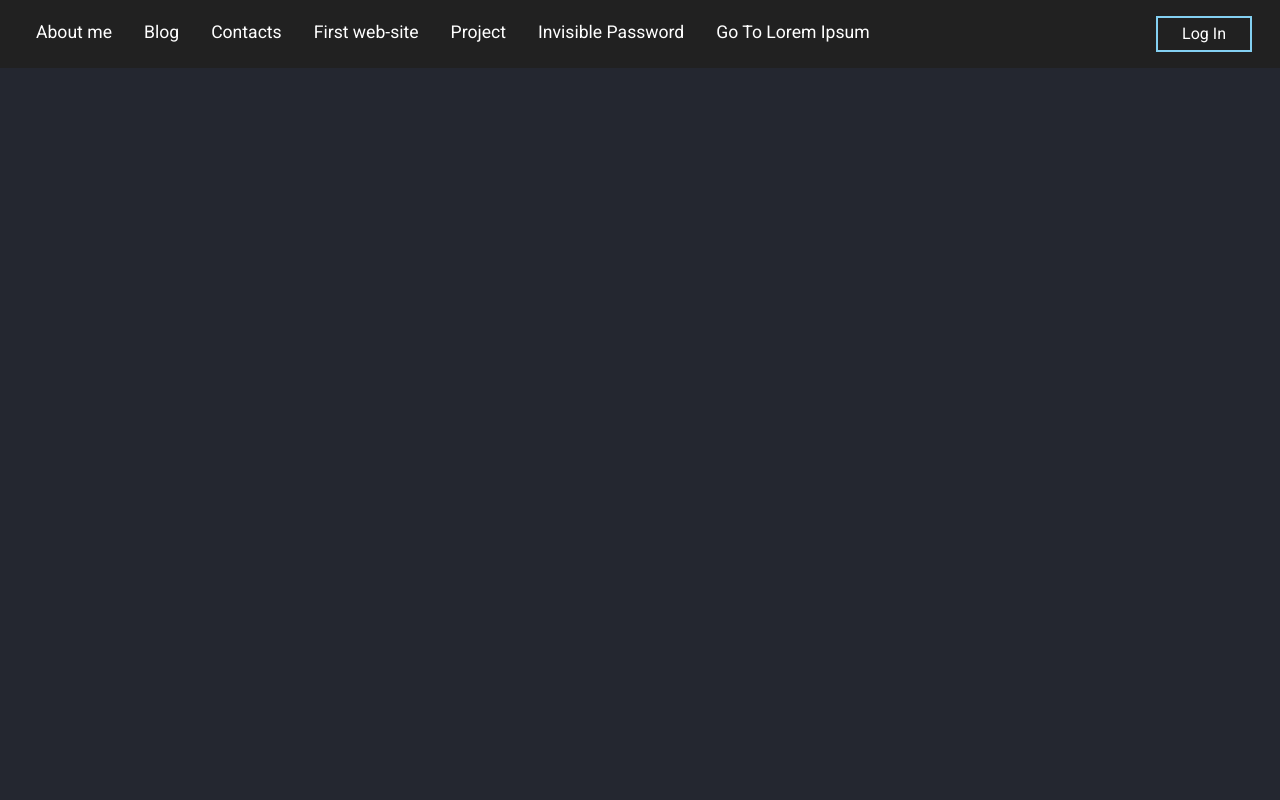
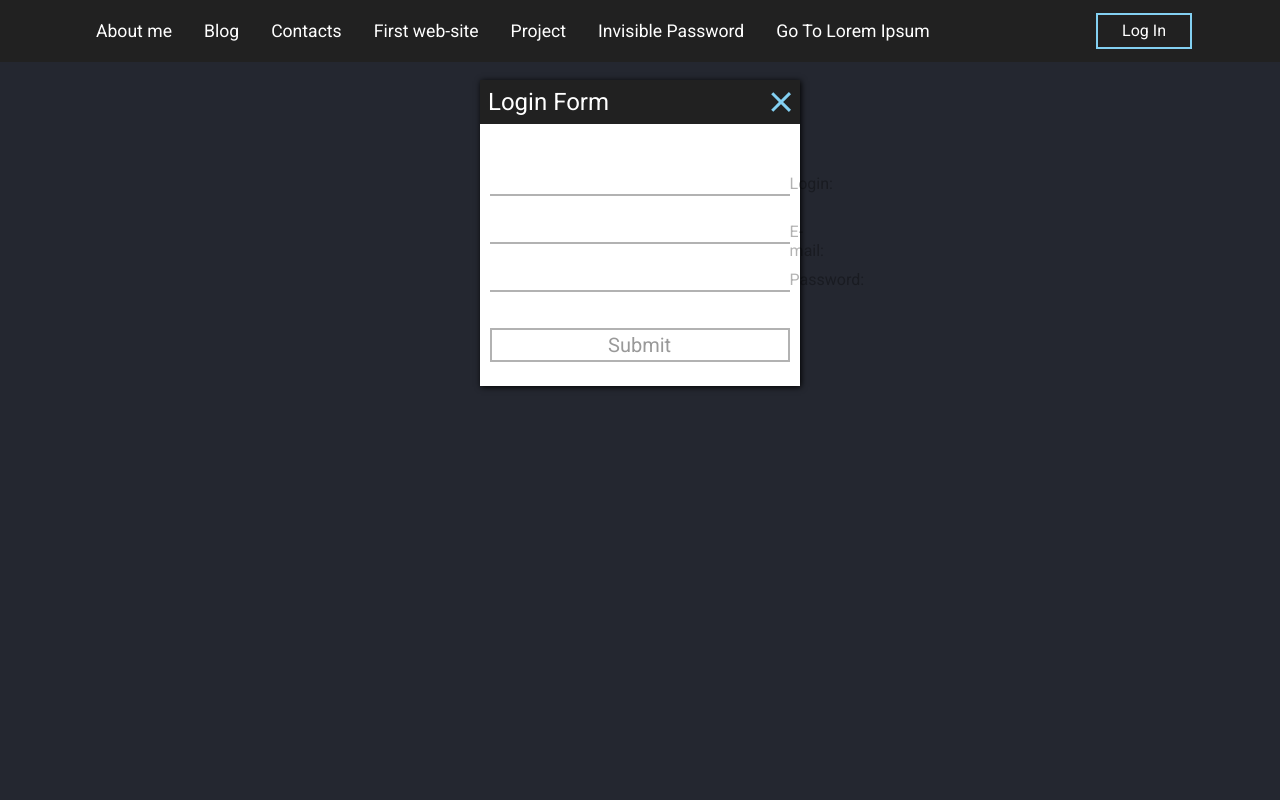
Before and after one commit to SiJiP/sijip.github.io, a plain HTML site: page index.html in a window 1280 px wide. Both pictures are taken after a click on the button "Log In". Shown: the top 800 px of the page. Drawn offline with Linux system fonts and the light colour scheme.

Commit message:
change navbar animation and add login popup

```diff
--- a/index.html
+++ b/index.html
@@ -57,7 +57,7 @@
         </section>
     </main>
 
-    <section id="login-popup">
+    <section id="login-popup" class="d-none">
         <div class="header-popup">
             <h2>Login Form</h2>
             <div class="x">
@@ -66,14 +66,23 @@
             </div>
         </div>
         <div class="main-popup">
-            <form action="some.php" method="POST" id="login-form">
-                <label for="login">Login: </label>
-                <input type="text" name="login" id="name" class="input-text" required>
-                <label for="email">E-mail: </label>
-                <input type="email" name="mail" id="mail" class="input-text" required>
-                <label for="pass">Password: </label>
-                <input type="password" name="pass" id="pass" class="input-text" required>
-                <input type="submit" value="Sign In" class="all-button inside-button">
+            <form action="#" method="POST" id="login-form" autocomplete="off">
+                <fieldset>
+                    <input type="text" name="login" id="name" class="input-form" required>
+                    <label for="login">Login: </label>
+                    <div class="after-input"></div>
+                </fieldset>
+                <fieldset>
+                    <input type="text" name="mail" id="mail" class="input-form" required>
+                    <label for="email">E-mail: </label>
+                    <div class="after-input"></div>
+                </fieldset>
+                <fieldset>
+                    <input type="password" name="pass" id="pass" class="input-form" required>
+                    <label for="pass">Password: </label>
+                    <div class="after-input"></div>
+                </fieldset>
+                <button class="popup-button">Submit</button>
             </form>
 
         </div>
--- a/script/script.js
+++ b/script/script.js
@@ -1,21 +1,27 @@
   let burger = document.getElementById('burger');
-  let logClose = document.querySelector('.x');
-  let loginPop = document.getElementById('login-popup');
-  let logTop = document.getElementById('log-in-button');
+  let closePopup = document.querySelector('.x');
+  let loginPopBox = document.getElementById('login-popup');
+  let logButton = document.getElementById('navbar-login-button');
+  let links = document.getElementById("links");
+
+
+  //event for hidden navbar
   burger.addEventListener('click', function () {
-      let links = document.getElementById("links");
+
       if (links.style.display === "block") {
-          links.style.display = "none";
+          links.classList.toggle('d-flex-ul');
           burger.classList.toggle("change");
       } else {
           burger.classList.toggle("change");
-          links.style.display = "block";
+          links.classList.toggle('d-flex-ul');
       }
   });
 
-  logClose.addEventListener('click', (e)=>{
-      loginPop.style.display = "none";
+
+  // events for login popup
+  closePopup.addEventListener('click', (e)=>{
+    loginPopBox.style.display = "none";
   })
-  logTop.addEventListener('click', ()=>{
-    loginPop.style.display = "block";
+  logButton.addEventListener('click', ()=>{
+    loginPopBox.style.display = "block";
   })
--- a/style/style.css
+++ b/style/style.css
@@ -17,15 +17,28 @@
     }
 }
 
+@keyframes pop-down{
+    0%{
+        margin-top: -100%;
+    }
+
+    100%{
+        margin-top: 0;
+    }
+}
+
+
+
 
 
 /**************************************
         header
 ****************************/
 
-.header-background{
+.header-background {
     background-color: #212121;
 }
+
 #navbar {
     overflow: hidden;
 }
@@ -33,14 +46,27 @@
 .hide-navbar {
     display: none;
 }
-.d-flex{
+
+.d-flex {
     display: flex;
 }
-.container{
+
+.d-flex-ul {
+    display: flex;
+    flex-direction: column;
+    justify-content: center;
+}
+
+.d-none {
+    display: none;
+
+}
+
+.container {
     width: 100%;
 }
 
-.justify-space-between{
+.justify-space-between {
     justify-content: space-between;
 }
 
@@ -49,11 +75,16 @@
 }
 
 #navbar-login-button {
-    background-color: transparent;
     max-width: 150px;
     flex-wrap: nowrap;
     margin: 0 0.5rem;
     font-size: 1rem;
+    background: transparent;
+}
+
+#navbar-login-button:hover {
+    background-color: #83d0f2;
+    transition: background-color 0.5s
 }
 
 .all-button {
@@ -64,10 +95,8 @@
     text-align: center;
 }
 
-#log-in-button:hover {
-    background-color: #83d0f2;
 
-}
+
 
 
 /*************
@@ -84,26 +113,47 @@ li {
 
 #links a {
     color: white;
-    padding: 0.9rem 1rem;
     text-decoration: none;
     font-size: 1.1rem;
-    display: flex;
     justify-content: center;
     text-align: center;
+    padding-bottom: 0.8rem;
+    animation: none;
+    /*padding bottom for animation*/
 }
 
 #links li {
-    border-bottom: 3px solid transparent;
     padding: 0.5rem 0;
+    display: flex;
+    justify-content: center;
+    position: relative;
+    overflow: hidden;
+    margin: 0.8rem 1rem 0 1rem;
+    /*margin bottom for animation*/
 }
 
-#links li:hover {
-    border-bottom: 3px solid #83d0f2;
+#links li::after {
+    content: "";
+    background-color: #83d0f2;
+    width: 100%;
+    height: 3px;
+    bottom: 0;
+    position: absolute;
+    transform: translateX(-105%);
 }
 
-#links li:active {
-    border-bottom: 3px solid #83d0f2;
+
+
+#links li:hover::after {
+    content: "";
+    background-color: #83d0f2;
+    width: 100%;
+    height: 3px;
+    bottom: 0;
+    transform: translateX(0);
+    transition: transform 1s;
 }
+
 
 
 
@@ -149,6 +199,148 @@ login-popup
 
 
 
+#login-popup {
+    width: 320px;
+    margin: 0 auto;
+    position: absolute;
+    left: 50%;
+    margin-left: -160px;
+    box-shadow: 1px 1px 6px;
+    top: 80px;
+    animation: pop-down 1s cubic-bezier(0.165, 0.84, 0.44, 1);
+}
+
+.header-popup {
+    background: #212121;
+    padding: 0.5rem;
+}
+
+.header-popup>h2 {
+    font-weight: 400;
+    color: #ffffff;
+}
+
+.main-popup {
+    background: #ffffff;
+}
+
+#login-form {
+    width: 300px;
+    height: auto;
+    padding: 1.5rem 0.6rem;
+    display: block;
+    background: #ffffff;
+
+}
+
+#login-form fieldset {
+    position: relative;
+    border: none;
+    margin: 1rem auto;
+}
+
+.input-form~label {
+    position: absolute;
+    top: 10px;
+    color: rgba(0, 0, 0, 0.3);
+    transform-origin: left;
+    transition: all 0.3s ease;
+}
+
+.input-form:focus~label {
+    color: #83d0f2;
+}
+
+.input-form:focus~label,
+.input-form:valid~label {
+    top: -6px;
+    transform: scale(0.6, 0.6);
+}
+
+.input-form {
+    font-size: 1.1rem;
+    width: 100%;
+    border: 0;
+    margin-top: 10px;
+}
+
+.input-form:focus {
+    outline: none;
+}
+
+.after-input {
+    width: 100%;
+    height: 2px;
+    background: linear-gradient(to right, #83d0f2 50%, transparent 50%);
+    background-color: rgba(0, 0, 0, 0.3);
+    background-size: 200% 100%;
+    background-position: 100% 0;
+    transition: all 0.6s ease;
+}
+
+.input-form:focus~.after-input {
+    background-position: 0 0;
+}
+
+.popup-button {
+    position: relative;
+    width: 100%;
+    font-size: 20px;
+    line-height: 1.5;
+    margin-top: 20px;
+    padding: 2px 10px;
+    color: rgba(0, 0, 0, 0.4);
+    border: none;
+    background: linear-gradient(to right, #83d0f2 50%, transparent 50%);
+    background-color: rgba(0, 0, 0, 0.3);
+    background-size: 200% 100%;
+    background-position: 100% 0;
+    transition: all 0.6s ease;
+}
+
+.popup-button::before {
+    position: absolute;
+    content: "Submit";
+    top: 2px;
+    bottom: 2px;
+    left: 2px;
+    right: 2px;
+    display: block;
+    background-color: #ffffff;
+}
+
+.popup-button:active,
+.popup-button:focus,
+.popup-button:hover {
+    outline: none;
+    background-position: 0 0;
+    color: #83d0f2;
+}
+
+.x {
+    width: 25px;
+    position: absolute;
+    right: 5px;
+    top: 19px;
+    cursor: pointer;
+}
+
+.x1,
+.x2 {
+    height: 3px;
+    width: auto;
+    background-color: #83d0f2;
+
+}
+
+.x1 {
+    transform: rotate(-45deg) translateX(-2px);
+}
+
+.x2 {
+    transform: rotate(45deg) translateX(-2px);
+}
+
 
 
 
@@ -164,19 +356,16 @@ login-popup
 /*end style burger*/
 .base-screen {
     background-color: rgb(36, 39, 48);
+    /* background: #ffffff;*/
     height: 1200px;
 }
 
 
 /* Small devices (landscape phones, 576px and up)*/
-@media (min-width: 576px) {
-
-}
+@media (min-width: 576px) {}
 
 /* Medium devices (tablets, 768px and up)*/
-@media (min-width: 768px) {
-
-}
+@media (min-width: 768px) {}
 
 /* Large devices (desktops, 992px and up)*/
 @media (min-width: 992px) {
@@ -184,7 +373,8 @@ login-popup
     #navbar {
         justify-content: center;
     }
-    .d-flex-lg{
+
+    .d-flex-lg {
         display: flex;
     }
 
@@ -192,12 +382,14 @@ login-popup
         display: flex;
         align-items: center;
         justify-content: space-between;
-        max-width: 1240px;
+        max-width: 1120px;
         width: 100%;
     }
 
+    /*anti-hide bar in large screen*/
     .hide-navbar {
         display: flex;
+        flex-direction: row;
     }
 
     .d-none-lg {
@@ -207,6 +399,7 @@ login-popup
     #links {
         order: 1;
     }
+
     #links li {
         display: inline-flex;
     }
```
Also changed, not shown: pages/about_me.html (+11 -7 lines), pages/blog.html (+11 -7 lines), pages/contacts.html (+11 -7 lines), pages/project.html (+11 -7 lines).
